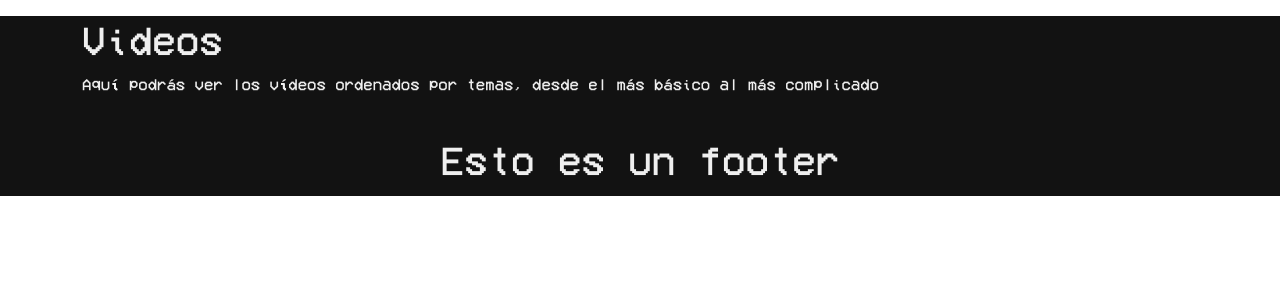
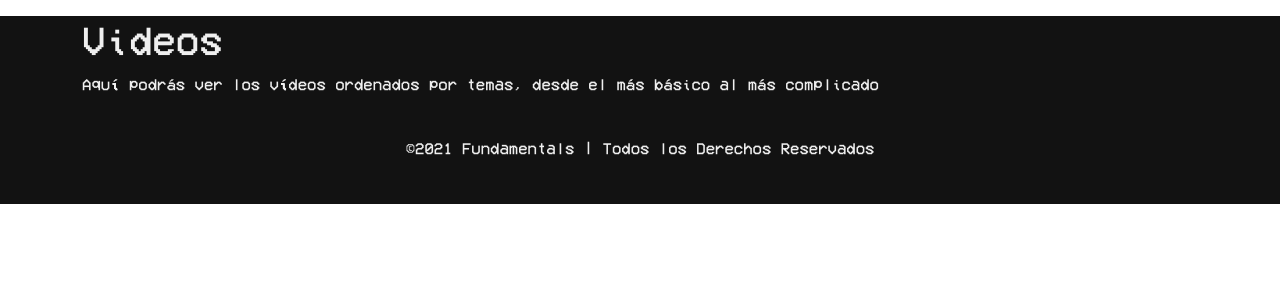
Before and after one commit to ProfessorByte/poa, a React (Create React App) app: page /poa/prueba in a window 1280 px wide. Shown: the top 300 px of the page. Built offline with nearby package versions, Linux system fonts and the light colour scheme; a web font is replaced by a local one.

Commit message:
Header/Footer v3

```diff
--- a/src/components/FooterMainPage.js
+++ b/src/components/FooterMainPage.js
@@ -1,13 +1,18 @@
 import React, { Component } from "react";
+import "../css/FooterStyle.css"
 export default class Footer extends Component {
   render() {
     return (
       <>
         <footer className="page-footer font-small special-color-dark pt-4">
-          <div className="container-fluid d-flex justify-content-center">
-            <strong>
-              <h1>Esto es un footer</h1>
-            </strong>
+
+          <div className="container-fluid ">
+          <div className="row">
+              <p className="col-sm d-flex justify-content-center">
+                &copy;{new Date().getFullYear()} Fundamentals | Todos los Derechos Reservados
+                </p>
+            </div>
+            <br/>
           </div>
         </footer>
       </>
--- a/src/components/HeaderMainPage.js
+++ b/src/components/HeaderMainPage.js
@@ -1,15 +1,14 @@
 import React, { Component } from "react";
-import "../css/Headermain.css";
+import  "../css/HeaderMain.css"
 export default class Header extends Component {
   render() {
     return (
       <>
         <nav className="navbar navbar-light navbar-expand-sm navbar-styles">
-          <div className="container-fluid d-flex justify-content-start">
+          <div className="container-fluid d-flex justify-content-start ms-3">
             <strong>
-              <h1>POA xD</h1>
+              <h1>POA</h1>
             </strong>
-            <div className="offset-lg-1 offset-3"></div>
           </div>
         </nav>
       </>
--- /dev/null
+++ b/src/css/FooterStyle.css
@@ -0,0 +1,13 @@
+@font-face {
+  font-family: "Pixel";
+  src: url(../assets/fonts/VCR_OSD_MONO_1.001.ttf);
+  font-style: normal;
+  font-weight: normal;
+}
+.fotter-styles {
+  background-color: #121212;
+}
+
+.fixed-bottom {
+  background-color: #121212;
+}
--- a/src/css/HeaderMain.css
+++ b/src/css/HeaderMain.css
@@ -1,3 +1,8 @@
+@font-face {
+  font-family: "VCR_OSD_MONO_1";
+  src: url("../assets/fonts/VCR_OSD_MONO_1.001.ttf");
+}
+
 .navbar-styles {
   background-color: #121212;
 }
--- a/src/pages/BibliografiaPage.js
+++ b/src/pages/BibliografiaPage.js
@@ -3,11 +3,13 @@ import HeaderBibliografia from '../components/HeaderBibliografia'
 import "../css/HeaderBibliografia.css";
 import Cards from "../components/Cards.js";
 import Header from "../components/HeaderComponent"
+import Footer from '../components/FooterMainPage';
 
 
 
 export default function BibliografiaPage() {
     return (
+        <>
         <div className="fondoBibliografia">
             <div>
                 <Header/>
@@ -156,8 +158,8 @@ export default function BibliografiaPage() {
                 </div>
 
         </div>
-
-
+        <Footer/>
+</>
 
 
 
```
Also changed, not shown: src/pages/Repositorio.js (line endings or trailing spaces).
